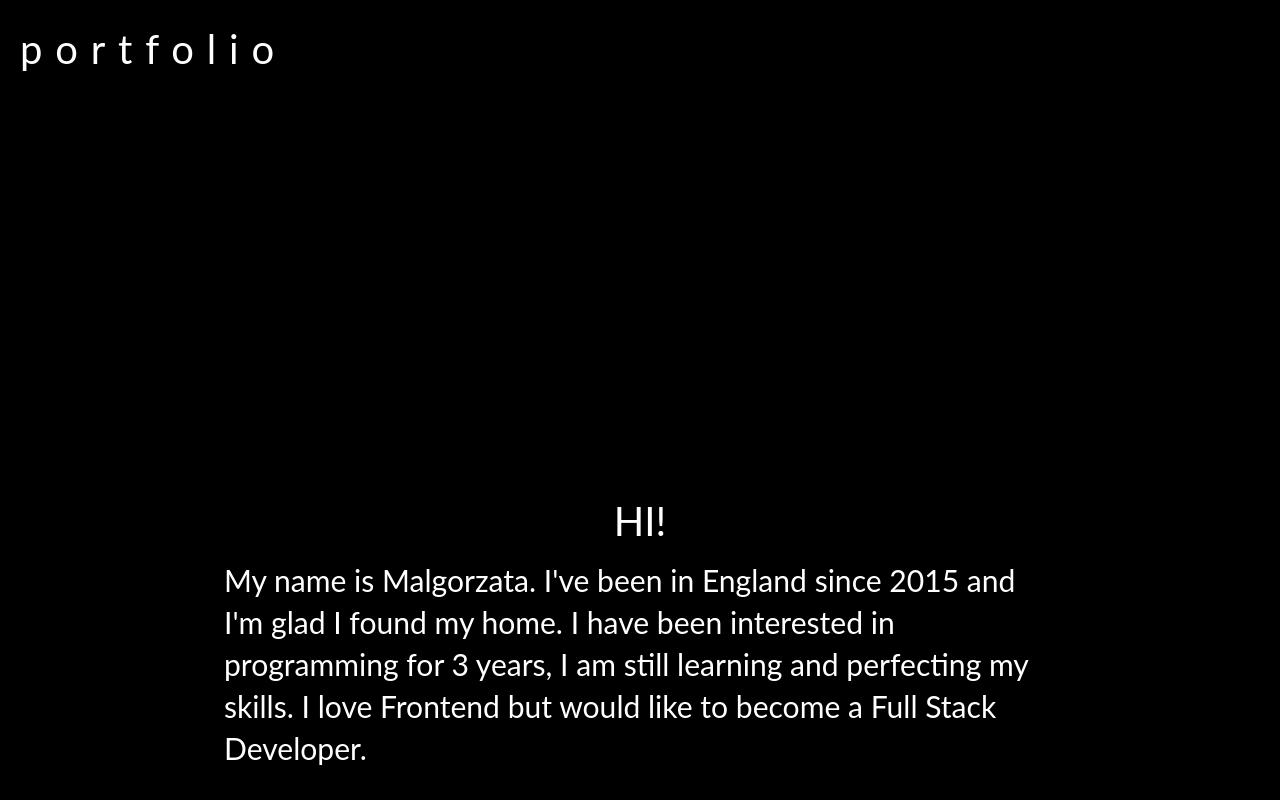
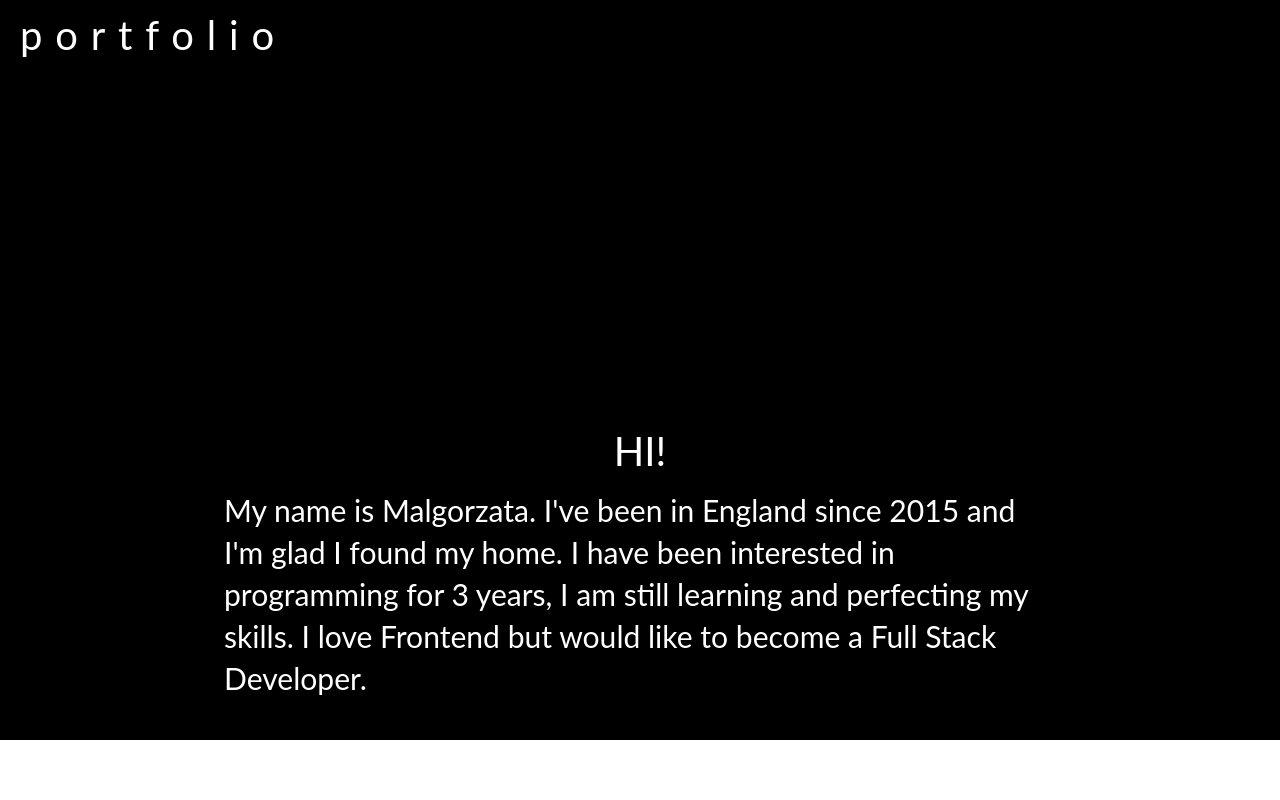
Before and after one commit to malgorzatajPL/Portfolio-React, a React (Create React App) app: page / in a window 1280 px wide. Shown: the part 347-1147 px from the top of the page. After the commit the page ends 1087 px from the top, so only its background shows below. Built offline with nearby package versions, Linux system fonts and the light colour scheme.

Commit message:
improve style of hero section

```diff
--- a/src/components/About.style.js
+++ b/src/components/About.style.js
@@ -12,7 +12,7 @@ export const AboutHeader = styled.div`
   align-items: center;
   margin: 0 auto;
   width: 65%;
-  padding: 30px;
+  padding: 0 20px 40px 20px;
 `;
 
 export const TitleAbout = styled.h3`
--- a/src/components/Hero.style.js
+++ b/src/components/Hero.style.js
@@ -3,7 +3,7 @@ import { fontSize, theme } from '../styles/theme';
 
 export const HeroStyle = styled.section`
   width: 100%;
-  height: 100vh;
+  height: 95vh;
   background: ${theme.palette.common.black};
   color: ${theme.palette.common.white};
   position: relative;
```
